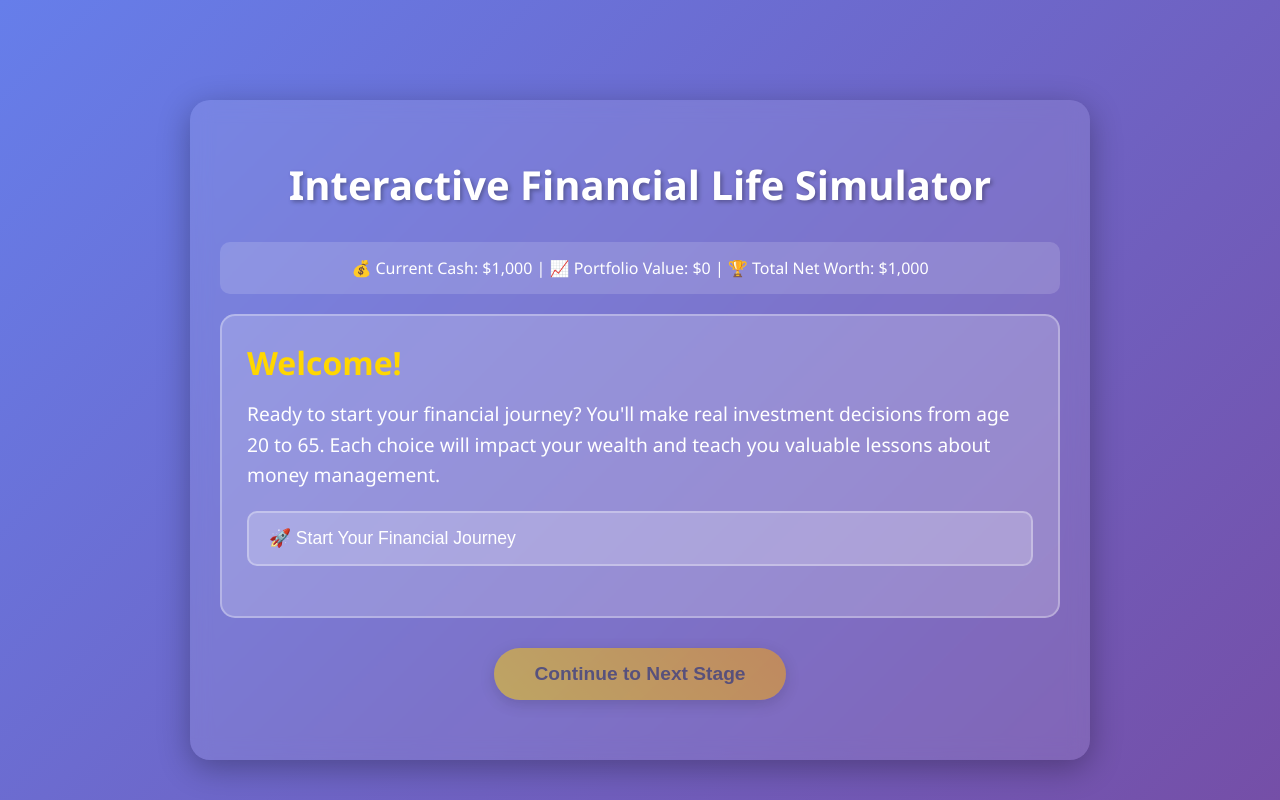
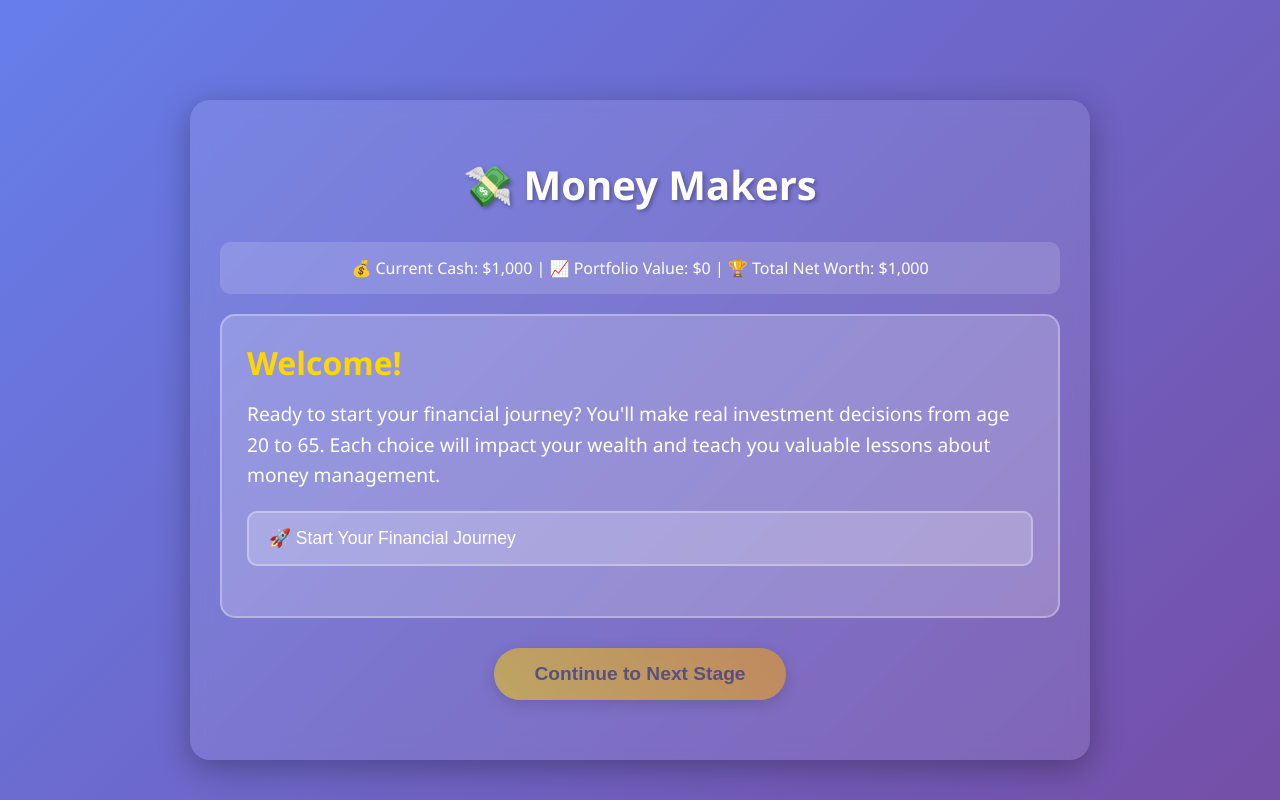
Before and after one commit to hogandenver05/hackathon, a plain HTML site: page index.html in a window 1280 px wide. Shown: the top 800 px of the page. Drawn offline with Linux system fonts and the light colour scheme.

Commit message:
change name

```diff
--- a/index.html
+++ b/index.html
@@ -3,14 +3,14 @@
 <head>
     <meta charset="UTF-8">
     <meta name="viewport" content="width=device-width, initial-scale=1.0">
-    <title>Interactive Financial Life Simulator</title>
+    <title>Money Makers - Interactive Financial Life Simulator</title>
     <link rel="stylesheet" href="styles.css">
     <!-- <link rel="stylesheet" href="contrast.css"> -->
 
 </head>
 <body>
     <div class="container">
-        <h1>Interactive Financial Life Simulator</h1>
+        <h1>💸 Money Makers</h1>
 
         <div class="wealth-tracker" id="wealthTracker">
             💰 Current Wealth: $0 | 📈 Portfolio Value: $0
```
